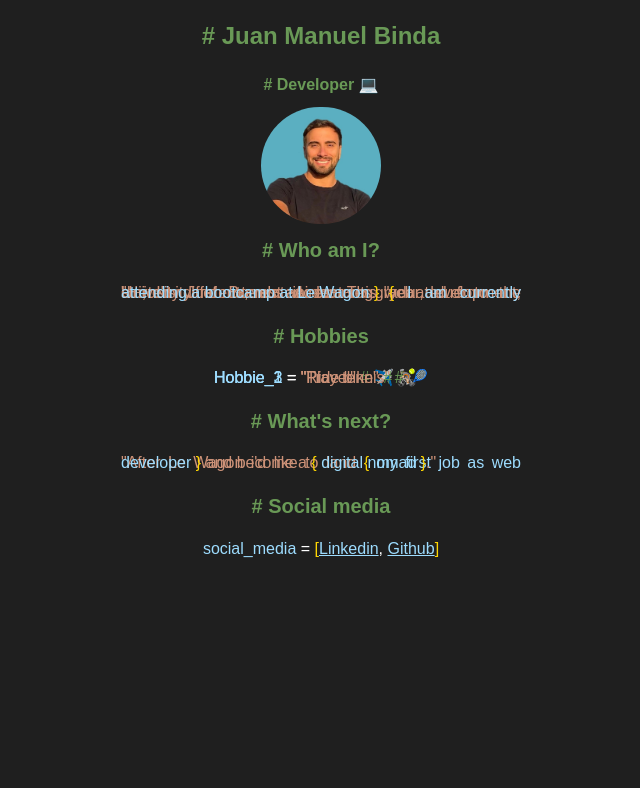
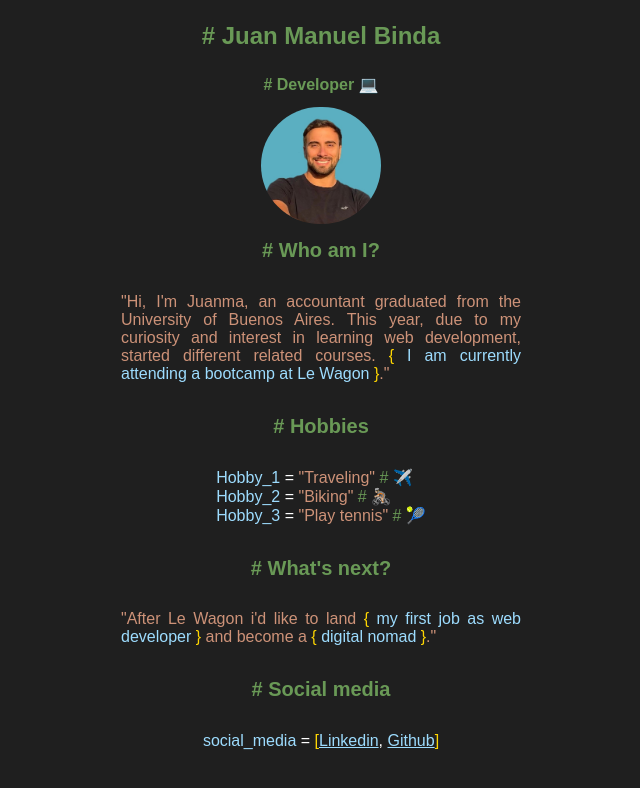
Before and after one commit to Juanmabinda/profile, a plain HTML site: page index.html in a window 1280 px wide. Shown: the whole page, without its empty margins (319-959 px from the left). Drawn offline with Linux system fonts and the light colour scheme; a web font is replaced by a local one.

Commit message:
Typo error

```diff
--- a/index.html
+++ b/index.html
@@ -30,9 +30,9 @@
   <div class="container">
     <h2 class="text-green"># Hobbies</h2>
     <ul>
-      <li class="text-justify"><span class="text-light-blue">Hobbie_1</span> <span class="text-white">=</span> "Travel" <span class="text-green"> #</span>  ✈️</li>
-      <li class="text-justify"><span class="text-light-blue">Hobbie_2</span> <span class="text-white">=</span> "Ride bike" <span class="text-green"> #</span> 🚴🏼</li>
-      <li class="text-justify"><span class="text-light-blue">Hobbie_3</span> <span class="text-white">=</span> "Play tennis" <span class="text-green"> #</span> 🎾</li>
+      <li class="text-justify"><span class="text-light-blue">Hobby_1</span> <span class="text-white">=</span> "Traveling" <span class="text-green"> #</span>  ✈️</li>
+      <li class="text-justify"><span class="text-light-blue">Hobby_2</span> <span class="text-white">=</span> "Biking" <span class="text-green"> #</span> 🚴🏼</li>
+      <li class="text-justify"><span class="text-light-blue">Hobby_3</span> <span class="text-white">=</span> "Play tennis" <span class="text-green"> #</span> 🎾</li>
     </ul>
   </div>
   <div class="container">
--- a/style.css
+++ b/style.css
@@ -2,7 +2,6 @@ body {
   background-color: rgba(31, 31, 31, 1);
   font-family: 'Cascadia Code', sans-serif;
   font-size: 16px;
-  line-height: 0%;
 }
 
 h1, h2, h3 {
```
